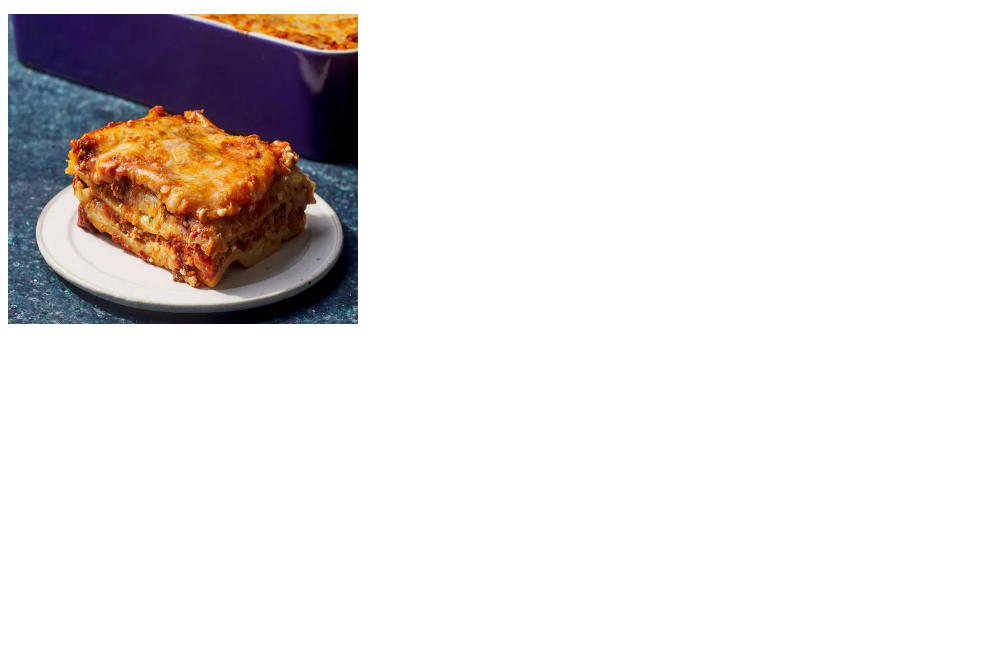
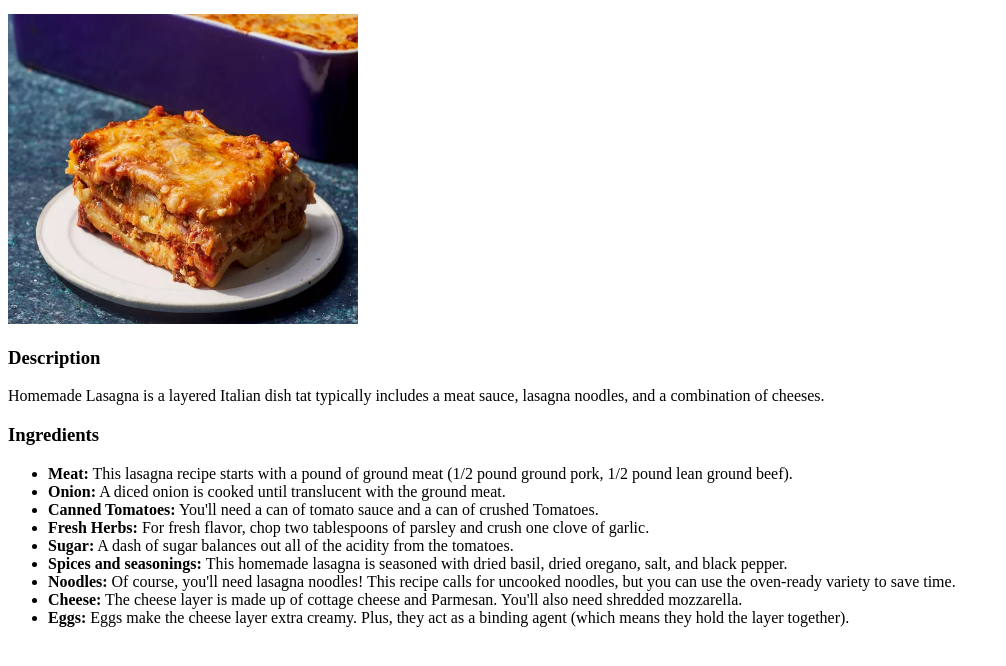
Before and after one commit to JayeshSethi/odin-recipes, a plain HTML site: page recipes/homemade-lasagna.html in a window 1280 px wide. Shown: the part 100-766 px from the top of the page, without its empty margins (0-1006 px from the left). Drawn offline with Linux system fonts and the light colour scheme.

Commit message:
Added Ingredients

```diff
--- a/recipes/homemade-lasagna.html
+++ b/recipes/homemade-lasagna.html
@@ -10,5 +10,19 @@
     <a href="../index.html"Home>Homepage</a>
     <p></p>
     <img src="../images/lasagna.png" alt="Lasagna png" height="310" width="350">
+    <h3>Description</h3>
+    <p>Homemade Lasagna is a layered Italian dish tat typically includes a meat sauce, lasagna noodles, and a combination of cheeses.</p>
+    <h3>Ingredients</h3>
+    <ul>
+        <li><strong>Meat:</strong> This lasagna recipe starts with a pound of ground meat (1/2 pound ground pork, 1/2 pound lean ground beef).</li>
+        <li><strong>Onion:</strong> A diced onion is cooked until translucent with the ground meat.</li>
+        <li><strong>Canned Tomatoes:</strong> You'll need a can of tomato sauce and a can of crushed Tomatoes.</li>
+        <li><strong>Fresh Herbs:</strong> For fresh flavor, chop two tablespoons of parsley and crush one clove of garlic.</li>
+        <li><strong>Sugar:</strong> A dash of sugar balances out all of the acidity from the tomatoes.</li>
+        <li><strong>Spices and seasonings: </strong>This homemade lasagna is seasoned with dried basil, dried oregano, salt, and black pepper.</li>
+        <li><strong>Noodles:</strong> Of course, you'll need lasagna noodles! This recipe calls for uncooked noodles, but you can use the oven-ready variety to save time.</li>
+        <li><strong>Cheese:</strong> The cheese layer is made up of cottage cheese and Parmesan. You'll also need shredded mozzarella.</li>
+        <li><strong>Eggs: </strong>Eggs make the cheese layer extra creamy. Plus, they act as a binding agent (which means they hold the layer together).</li>
+    </ul>
 </body>
 </html>
```
